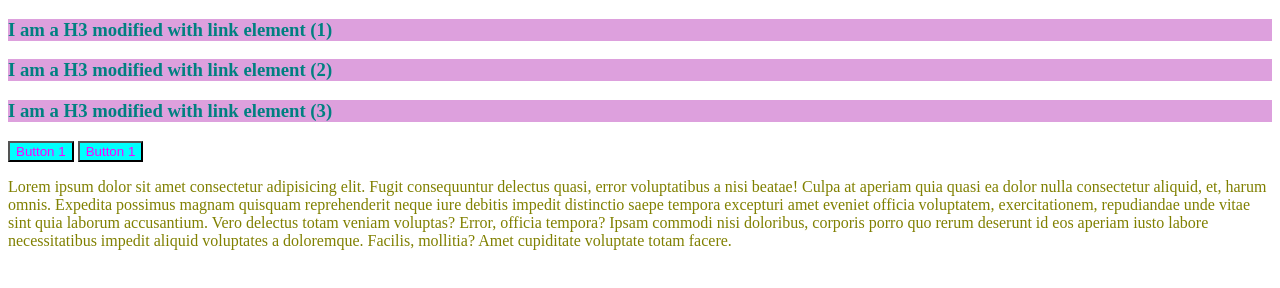
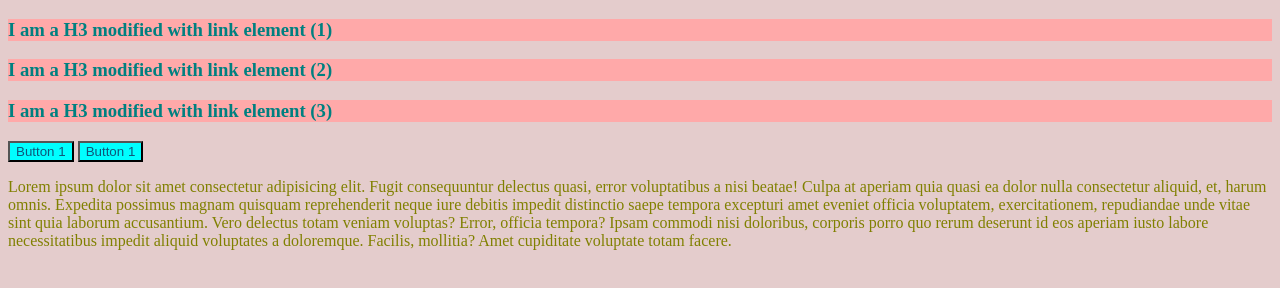
Before and after one commit to josuedelvalle/the_web_developer_bootcamp, a plain HTML site: page 2 - CSS/1 - The very basics/index.html in a window 1280 px wide. Drawn offline with Linux system fonts and the light colour scheme.

Commit message:
CSS The Very Basics - Color Systems
- Color Systems: Named colors, RBG and Hexadecimal

```diff
--- a/2 - CSS/1 - The very basics/my_styles.css
+++ b/2 - CSS/1 - The very basics/my_styles.css
@@ -7,18 +7,42 @@ You can use color names, hex values, rgb, rgba, hsl, hsla.
 - background-color: color of the background
 */
 
+/*
+For color names, you can find here a good documentation:
+https://htmlcolorcodes.com/color-names/
+
+Some color names examples:
+- hotpink
+- gold
+- tomato
+- lightskyblue
+- darkkhaki
+- ...
+
+There are other systems to define colors:
+- RGB: red, green, blue. Each value goes from 0 to 255.
+    Example: rgb(255, 0, 0) is red / rgb(128, 128, 128) is gray
+- HEX: hexadecimal. Each value goes from 00 to FF.
+    Example: #FF0000 is red / #808080 is gray
+    If the three values are the same, you can use a shorthand notation --> #RRGGBB = #RGB
+       + For example, #FF00CC = #F0C
+*/
+
 
 /* h3 element */
 h3 {
     /* color property */
+    /* color name */
     color: teal;
     /* background-color property */
-    background-color: plum;
+    /* rgb value */
+    background-color: rgb(255, 169, 169);
 }
 
 /* button element */
 button {
-    color: magenta;
+    /* hex value */
+    color: #0f5679;
     background-color: cyan;
 }
 
@@ -26,3 +50,8 @@ button {
 p {
     color: olive;
 }
+
+/* body element */
+body {
+    background-color: #e4cccc;
+}
```
